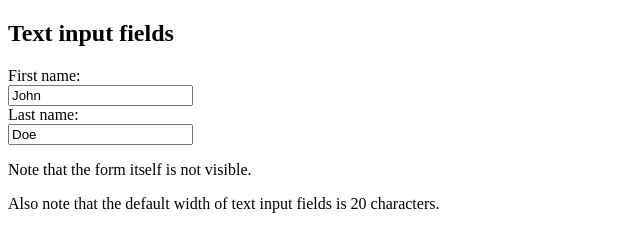
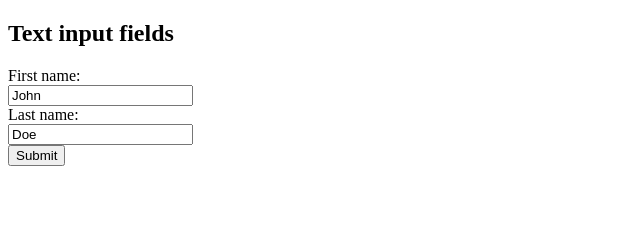
Before and after one commit to tadmen/Helloworld, a plain HTML site: page index.html in a window 1280 px wide. Shown: the whole page, without its empty margins (0-640 px from the left). Drawn offline with Linux system fonts and the light colour scheme.

Commit message:
Update index.html

```diff
--- a/index.html
+++ b/index.html
@@ -11,9 +11,9 @@
   <input type="text" id="lname" name="lname" value="Doe">
 </form>
 
-<p>Note that the form itself is not visible.</p>
+ <input type="submit" value="Submit">
 
-<p>Also note that the default width of text input fields is 20 characters.</p>
+
 
 </body>
 </html>
```
